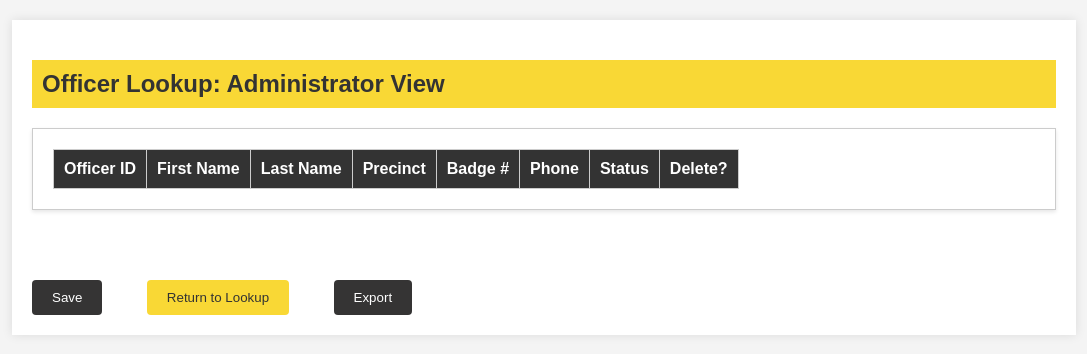
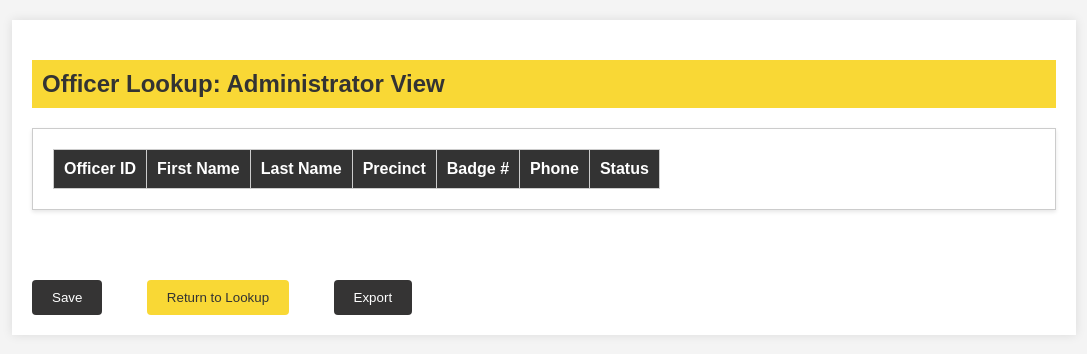
Before and after one commit to amh9766/crime_breach, a Flask app: template templates/admin_officer_lookup_output.html in a window 1280 px wide. Shown: the part 177-531 px from the top of the page, without its empty margins (96-1183 px from the left). Run offline with Flask 3, Linux system fonts and the light colour scheme; the template is opened without the code that fills it, so the values that code supplies are empty; some libraries are stand-ins or nearby versions.

Commit message:
FIX: Removed delete from Admin Offcers

```diff
--- a/templates/admin_officer_lookup_output.html
+++ b/templates/admin_officer_lookup_output.html
@@ -25,7 +25,6 @@
                             <th>Badge #</th>
                             <th>Phone</th>
                             <th>Status</th>
-                            <th>Delete?</th>
                         </tr>
                     </thead>
                     <tbody>
@@ -66,7 +65,6 @@
                                     <option value="I" {% if data[i][6] == 'I' %}selected="selected" {% endif %}>Inactive</option>
                                 </select>
                             </div></td>
-                            <td><input type="button" value="Delete Record" class="btn-submit" onclick="SomeDeleteRowFunction()"></td>
                         </tr>
                         {% endfor %}
                     </tbody>
```
